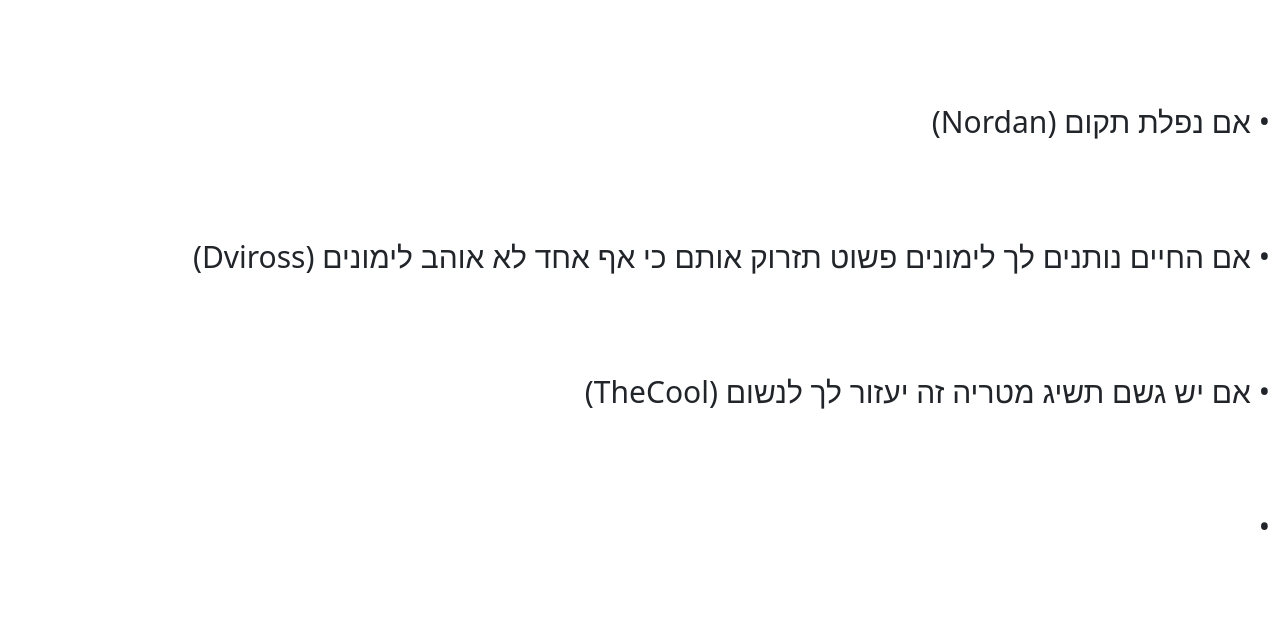
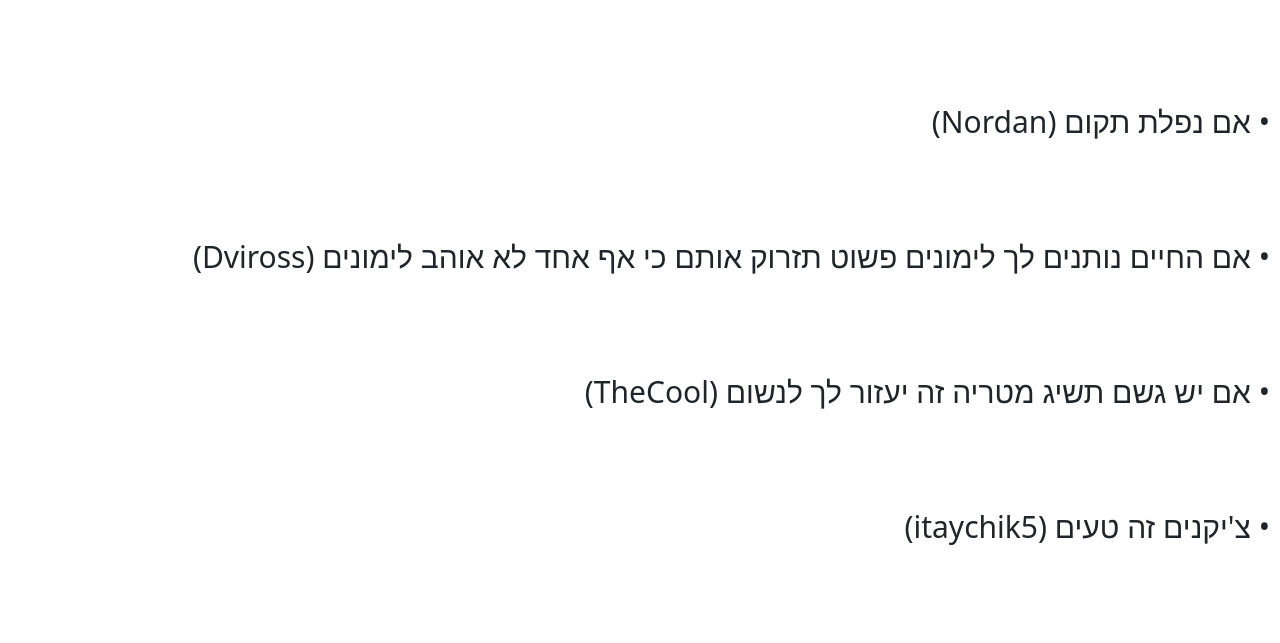
Before and after one commit to netropoliss/netropoliss.github.io, a plain HTML site: page tips.html in a window 1280 px wide. Shown: the part 309-952 px from the top of the page. Drawn offline with nearby package versions, Linux system fonts and the light colour scheme; some packages are replaced by stand-ins of ours; a script that the page names is missing.

Commit message:
Add files via upload

```diff
--- a/tips.html
+++ b/tips.html
@@ -146,7 +146,7 @@
             <br>
             <br>
 
-            •
+            • צ'יקנים זה טעים (itaychik5)
             <br>
             <br>
             <br>
```
